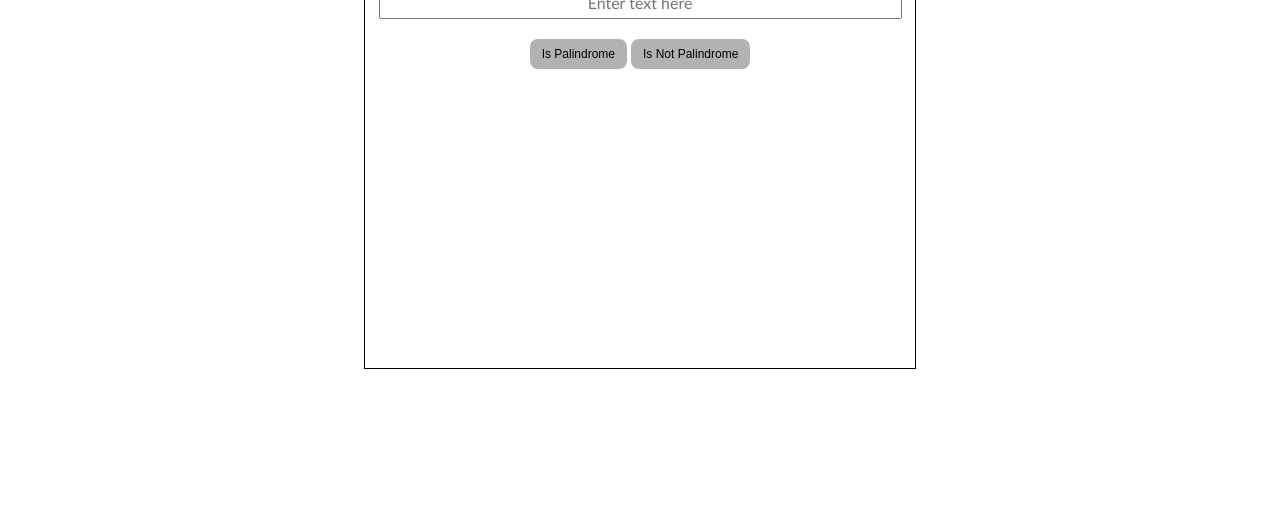
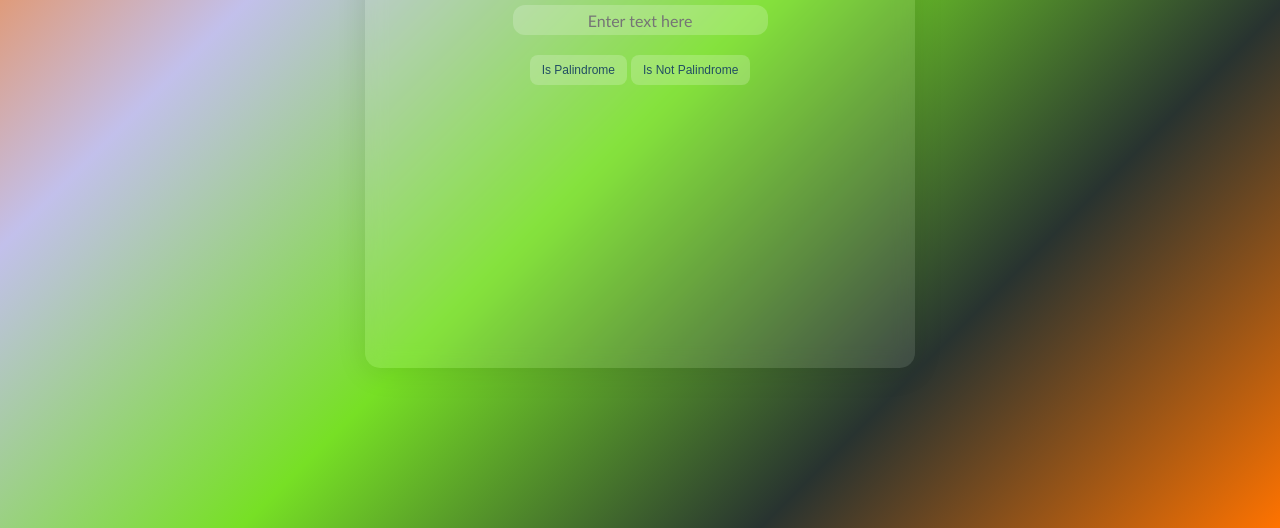
Before and after one commit to munirahmad9959/Palindrome-Checker-freeCodeCamp, a plain HTML site: page index.html in a window 1280 px wide. Shown: the part 272-800 px from the top of the page. Drawn offline with Linux system fonts and the light colour scheme.

Commit message:
Improve Ui

```diff
--- a/index.html
+++ b/index.html
@@ -10,6 +10,7 @@
         * {
             padding: 0;
             margin: 0;
+            box-sizing: border-box;
         }
 
         body {
@@ -17,19 +18,27 @@
             justify-content: center;
             align-items: center;
             height: 100vh;
+            background: rgb(255, 115, 0);
+            background: linear-gradient(135deg, rgba(255, 115, 0, 1) 0%, rgb(194, 192, 235) 25%, rgba(119, 224, 37, 1) 50%, rgb(40, 51, 48) 75%, rgba(255, 115, 0, 1) 100%);
+            color: rgb(34, 78, 99);
         }
 
         .container {
-            border: 1px solid black;
+            border-radius: 15px;
+            background: rgba(255, 255, 255, 0.1);
+            backdrop-filter: blur(10px);
+            box-shadow: 0 4px 30px rgba(0, 0, 0, 0.1);
             width: 550px;
             height: 480px;
             display: flex;
             flex-direction: column;
             align-items: center;
+            padding: 20px;
         }
 
         .container h2 {
             margin-top: 50px;
+            color: rgb(34, 78, 99);
         }
 
         .container .input {
@@ -41,13 +50,18 @@
 
         .container .input input {
             display: block;
-            width: 90%;
+            width: 50%;
+            border-radius: 12px;
+            border: none;
+            outline: none;
             height: 30px;
             margin-top: 20px;
             padding: 0 12px;
             font-size: 16px;
             text-align: center;
             font-family: 'Gill Sans', 'Gill Sans MT', Calibri, 'Trebuchet MS', sans-serif;
+            background: rgba(255, 255, 255, 0.2);
+            color: rgb(34, 78, 99);
         }
 
         .container button {
@@ -60,12 +74,17 @@
             font-size: 12px;
             border-radius: 8px;
             border: none;
-            background: rgba(0, 0, 0, 0.3);
+            background: rgba(255, 255, 255, 0.2);
             cursor: pointer;
+            color: rgb(34, 78, 99);
         }
 
         .container .btn.active {
-            background-color: aqua;
+            background-color: rgba(7, 94, 255, 0.329);
+        }
+
+        .container .btn:hover {
+            background-color: rgba(255, 255, 255, 0.3);
         }
     </style>
 </head>
```
